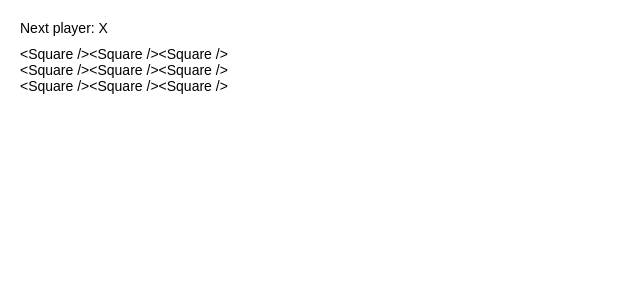
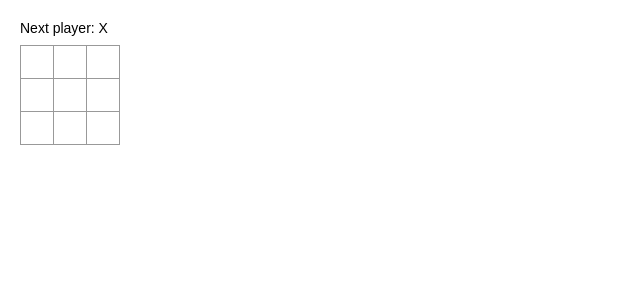
Before and after one commit to pa4080/react-tic-tac-toe, a React (Vite) app: page / in a window 1280 px wide. Shown: the top 300 px of the page, without its empty margins (0-640 px from the left). Built offline with nearby package versions, Linux system fonts and the light colour scheme.

Commit message:
Create <Square /> component and render

```diff
--- a/src/main.jsx
+++ b/src/main.jsx
@@ -2,9 +2,15 @@ import React from "react";
 import ReactDOM from "react-dom/client";
 import "./index.css";
 
+class Square extends React.Component {
+  render() {
+    return <button className="square">{/* TODO */}</button>;
+  }
+}
+
 class Board extends React.Component {
   renderSquare(i) {
-    return "<Square />";
+    return <Square />;
   }
 
   render() {
```
